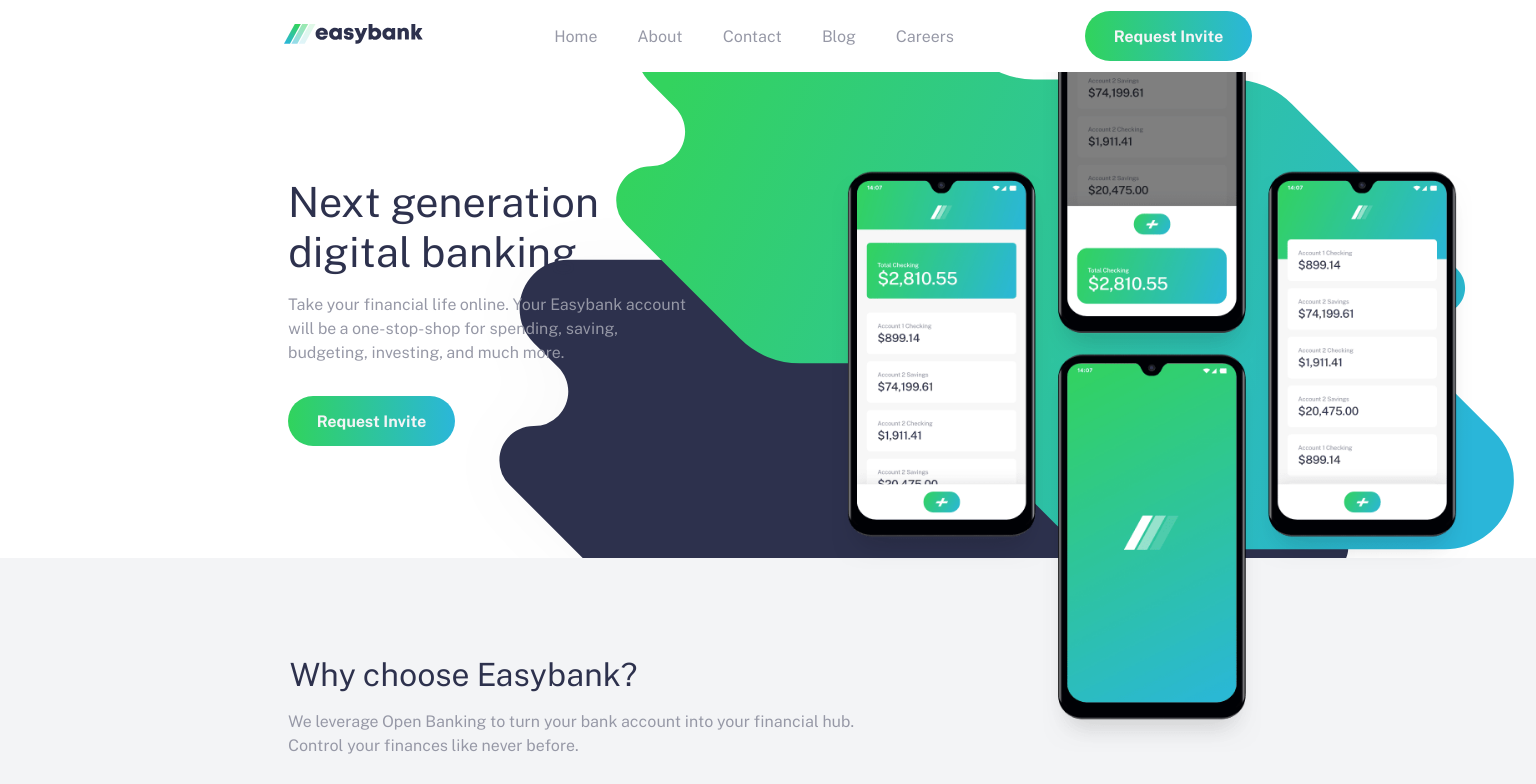
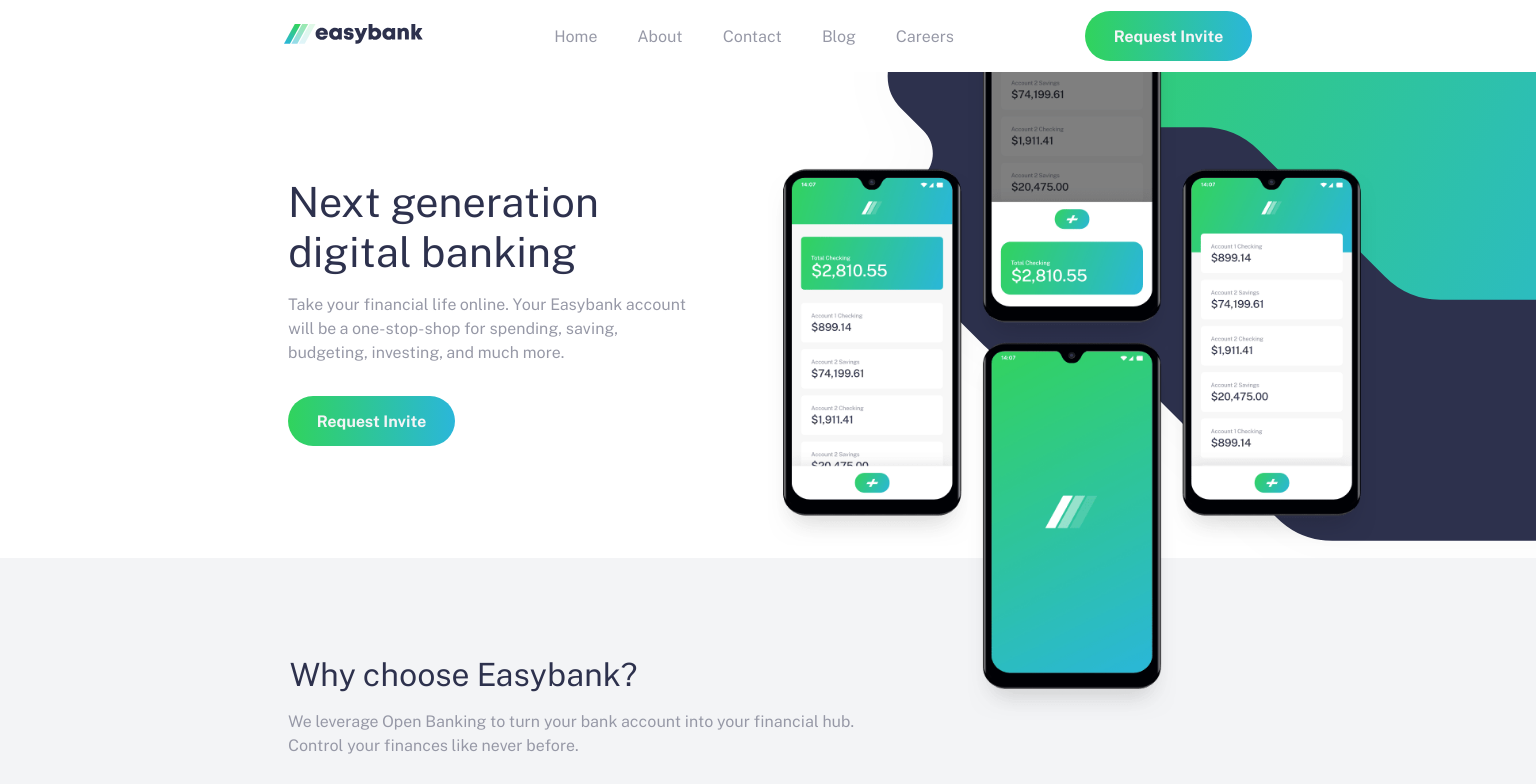
Before and after one commit to juanardanaz/easybank, a React (Create React App) app: page / in a window 1536 px wide. Shown: the top 784 px of the page. Built offline with nearby package versions, Linux system fonts and the light colour scheme.

Commit message:
hero section image fixed at desktop view

```diff
--- a/src/scss/components/_hero.scss
+++ b/src/scss/components/_hero.scss
@@ -89,9 +89,9 @@
             justify-content: center;
         }
 
-        &-images {
-            overflow: hidden;
-        }
+        // &-images {
+        //     // overflow: hidden;
+        // }
 
         &-mockups {
             width: 27rem;
@@ -108,10 +108,18 @@
         &-image-desktop {
             display: block;
             z-index: -1;
+            transform: translate(226px, -50px);
+        }
+
+        &-title {
+            max-width: 40rem;
         }
 
         &-data {
             align-items: flex-start;
+            position: relative;
+            top: 4rem;
+            left: 4rem;
         }
 
         &-title, &-description {
@@ -125,20 +133,22 @@
         &-container {
             gap: 1rem;
             padding: 6rem 0 2rem;
+            overflow: hidden;
         }
 
         &-mockups {
-            width: 40rem;
+            width: 34rem;
             transform: translateY(-3rem);
             position: absolute;
-            top: 1rem;
-            right: 4rem;
+            top: 3rem;
+            right: 1rem;
         }
 
         &-image-desktop {
-            position: absolute;
-            top: 0;
-            width: 70%;
+            position: fixed;
+            top: 62px;
+            width: 72%;
+            right: 3rem;
         }
 
         &-data {
@@ -146,5 +156,25 @@
             left: -17rem;
             top: 4rem;
         }
+
+        &-title {
+            max-width: 20rem;
+        }
     }
 }
+
+@media screen and (min-width: 1440px) {
+    .hero {
+        &-mockups {
+            right: 10rem;
+            width: 38rem;
+            top: 1.5rem;
+        }
+
+        &-image-desktop {
+            right: -3rem;
+            top: -10rem;
+            width: 65%;
+        }
+    }
+}
```
